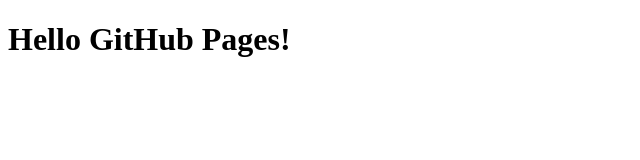
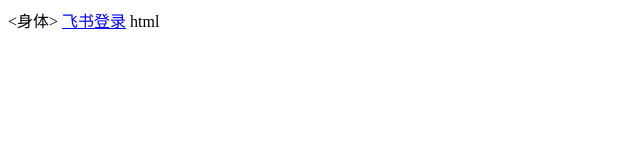
Before and after one commit to motojay/ai_study, a plain HTML site: page index.html in a window 1280 px wide. Shown: the whole page, without its empty margins (0-640 px from the left). Drawn offline with Linux system fonts and the light colour scheme.

Commit message:
index.html

```diff
--- a/index.html
+++ b/index.html
@@ -1,6 +1,6 @@
-<!DOCTYPE html>
+
 <html>
-<body>
-    <h1>Hello GitHub Pages!</h1>
-</body>
-</html>
+<身体>
+    <a href="https://open.feishu.cn/open-apis/authen/v1/index?redirect_uri=https://motojay.github.io/ai_study/auth-callback&app_id=cli_a891a8bcf43f500c">飞书登录</a>
+</主体>
+  html
```
